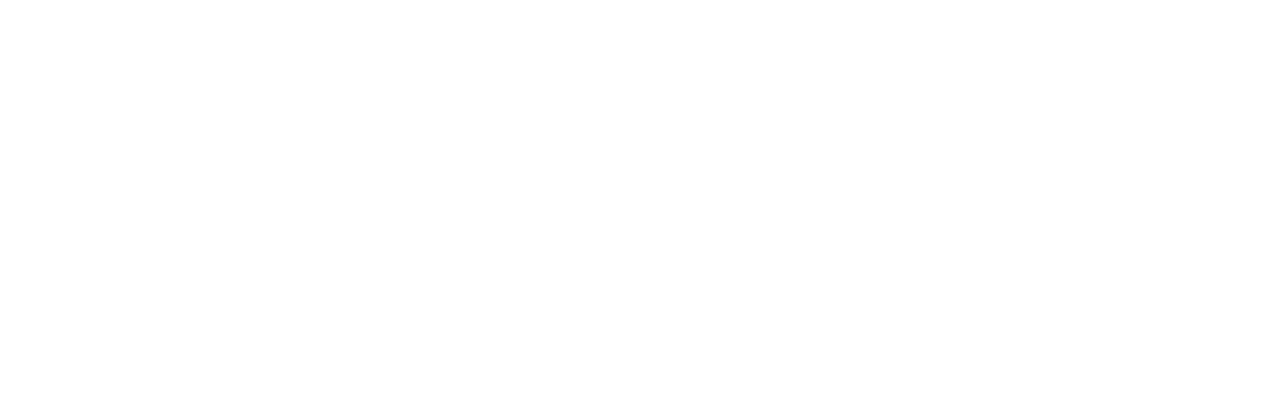
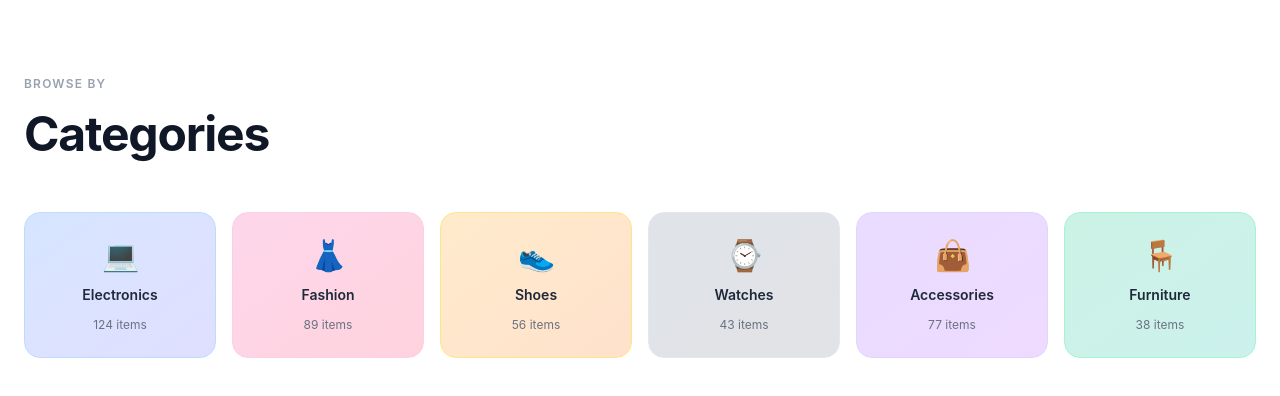
Before and after one commit to developer-omar-faruk/LAK-Gallery-E-commerce, a React (Vite) app: page / in a window 1280 px wide. Shown: the part 842-1238 px from the top of the page. Before the commit the page ends 800 px from the top, so only its background shows below. Built offline with nearby package versions, Linux system fonts and the light colour scheme.

Commit message:
Categories

```diff
--- a/src/App.jsx
+++ b/src/App.jsx
@@ -2,6 +2,7 @@
 
 import Navbar from "./components/Navbar";
 import Hero from "./components/Hero";
+import Categories from "./components/Categories";
 
 function App() {
   const [cart, setCart] = useState([]);
@@ -29,8 +30,8 @@
     <div className="min-h-screen bg-white font-sans antialiased">
       <Navbar cartCount={cartCount} onCartOpen={() => setCartOpen(true)} onSearchOpen={() => setSearchOpen(true)} />
       <Hero onShopClick={() => document.getElementById("featured")?.scrollIntoView({ behavior: "smooth" })} />
-      {/* <Categories />
-      <FeaturedProducts onAddToCart={addToCart} onView={setSelectedProduct} />
+      <Categories />
+      {/* <FeaturedProducts onAddToCart={addToCart} onView={setSelectedProduct} />
       <TrendingProducts onAddToCart={addToCart} onView={setSelectedProduct} />
       <WhyUs />
       <Testimonials />
--- /dev/null
+++ b/src/components/Categories.jsx
@@ -0,0 +1,26 @@
+import { categories } from "../data";
+import { fadeUp } from "./utilits/UTILS";
+import { SectionLabel, Section, SectionTitle } from "./utilits/UTILS";
+
+import { motion } from "framer-motion";
+
+
+function Categories() {
+  return (
+    <Section id="categories" className="bg-white">
+      <div className="mb-12"><SectionLabel>Browse by</SectionLabel><SectionTitle>Categories</SectionTitle></div>
+      <div className="grid grid-cols-2 sm:grid-cols-3 lg:grid-cols-6 gap-4">
+        {categories.map((cat, i) => (
+          <motion.div key={cat.id} variants={fadeUp} custom={i} whileHover={{ y: -6, scale: 1.03 }}
+            className={`flex flex-col items-center gap-3 p-6 rounded-2xl border ${cat.border} bg-gradient-to-br ${cat.color} cursor-pointer transition-shadow hover:shadow-md`}>
+            <span className="text-3xl">{cat.emoji}</span>
+            <span className="text-sm font-semibold text-gray-800">{cat.name}</span>
+            <span className="text-xs text-gray-500">{cat.count} items</span>
+          </motion.div>
+        ))}
+      </div>
+    </Section>
+  );
+}
+
+export default Categories
--- a/src/components/Hero.jsx
+++ b/src/components/Hero.jsx
@@ -1,15 +1,8 @@
 import { products } from "../data";
+import { fadeUp,stagger } from "./utilits/UTILS";
 
 import { motion } from "framer-motion";
 import { FiArrowRight, FiZap } from "react-icons/fi";
-
-
-// ─── UTILS ────────────────────────────────────────────────────────────────────
-const fadeUp = {
-  hidden: { opacity: 0, y: 40 },
-  visible: (i = 0) => ({ opacity: 1, y: 0, transition: { duration: 0.6, delay: i * 0.1, ease: [0.22, 1, 0.36, 1] } }),
-};
-const stagger = { hidden: {}, visible: { transition: { staggerChildren: 0.1 } } };
 
 
 function Hero({ onShopClick }) {
--- /dev/null
+++ b/src/components/utilits/UTILS.jsx
@@ -0,0 +1,40 @@
+import { useRef } from "react";
+import { motion, useInView } from "framer-motion";
+import { FiStar } from "react-icons/fi";
+
+
+// ─── UTILS ────────────────────────────────────────────────────────────────────
+export const fadeUp = {
+  hidden: { opacity: 0, y: 40 },
+  visible: (i = 0) => ({ opacity: 1, y: 0, transition: { duration: 0.6, delay: i * 0.1, ease: [0.22, 1, 0.36, 1] } }),
+};
+export const stagger = { hidden: {}, visible: { transition: { staggerChildren: 0.1 } } };
+
+export function Stars({ rating }) {
+  return (
+    <div className="flex gap-0.5">
+      {[1,2,3,4,5].map(s => (
+        <FiStar key={s} size={12} className={s <= Math.round(rating) ? "fill-amber-400 text-amber-400" : "text-gray-300"} />
+      ))}
+    </div>
+  );
+}
+
+export function Section({ id, children, className = "" }) {
+  const ref = useRef(null);
+  const inView = useInView(ref, { once: true, margin: "-80px" });
+  return (
+    <section id={id} ref={ref} className={`py-20 lg:py-28 ${className}`}>
+      <motion.div initial="hidden" animate={inView ? "visible" : "hidden"} variants={stagger} className="max-w-7xl mx-auto px-4 sm:px-6">
+        {children}
+      </motion.div>
+    </section>
+  );
+}
+
+export function SectionLabel({ children }) {
+  return <motion.span variants={fadeUp} className="inline-block text-xs font-semibold tracking-widest text-gray-400 uppercase mb-3">{children}</motion.span>;
+}
+export function SectionTitle({ children, dark }) {
+  return <motion.h2 variants={fadeUp} className={`text-3xl sm:text-4xl lg:text-5xl font-bold tracking-tight leading-tight ${dark ? "text-white" : "text-gray-900"}`}>{children}</motion.h2>;
+}
--- a/src/data.js
+++ b/src/data.js
@@ -6,6 +6,15 @@
   { id: 4, label: "Featured", href: "#featured" },
   { id: 5, label: "Reviews", href: "#reviews" },
   { id: 6, label: "Contact", href: "#contact" },
+];
+
+export const categories = [
+  { id: 1, name: "Electronics", count: 124, emoji: "💻", color: "from-blue-500/20 to-indigo-500/20", border: "border-blue-200" },
+  { id: 2, name: "Fashion", count: 89, emoji: "👗", color: "from-pink-500/20 to-rose-500/20", border: "border-pink-200" },
+  { id: 3, name: "Shoes", count: 56, emoji: "👟", color: "from-amber-500/20 to-orange-500/20", border: "border-amber-200" },
+  { id: 4, name: "Watches", count: 43, emoji: "⌚", color: "from-slate-500/20 to-gray-500/20", border: "border-slate-200" },
+  { id: 5, name: "Accessories", count: 77, emoji: "👜", color: "from-violet-500/20 to-purple-500/20", border: "border-violet-200" },
+  { id: 6, name: "Furniture", count: 38, emoji: "🪑", color: "from-emerald-500/20 to-teal-500/20", border: "border-emerald-200" },
 ];
 
 export const products = [
```
